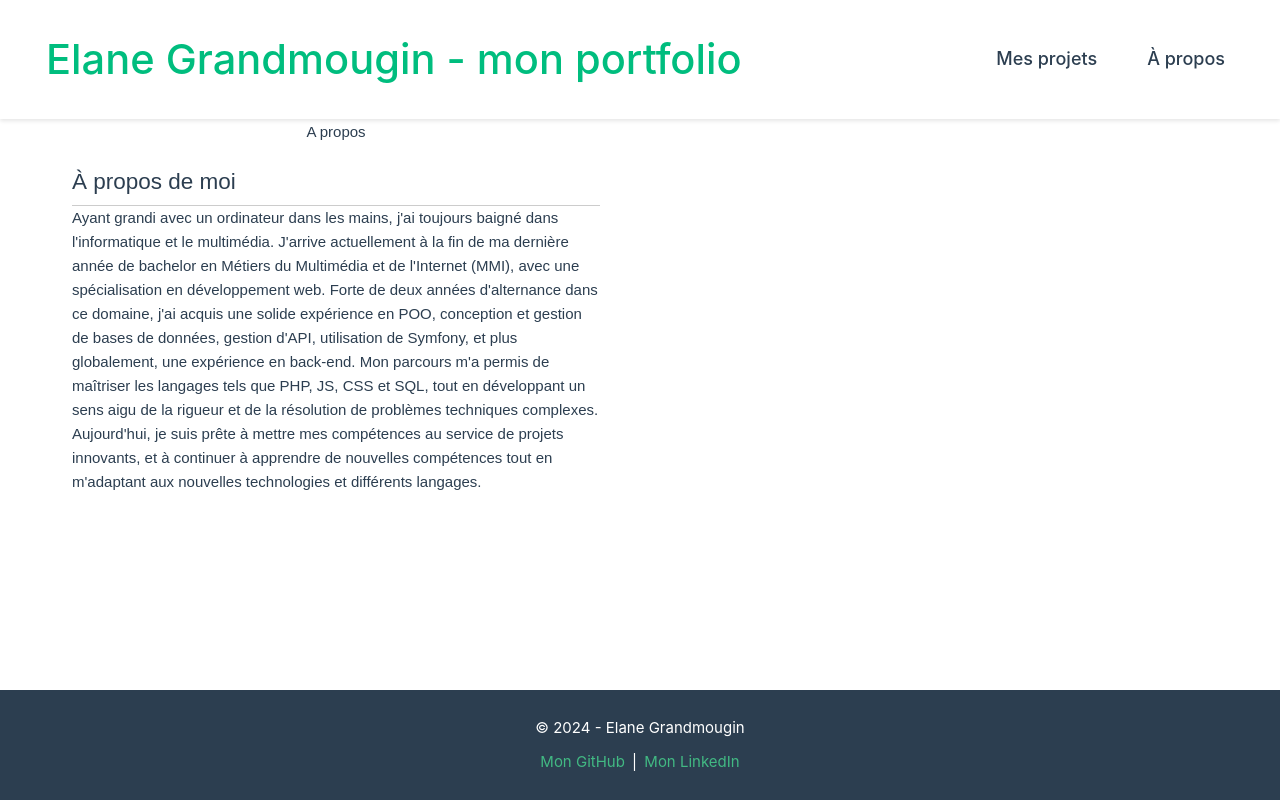
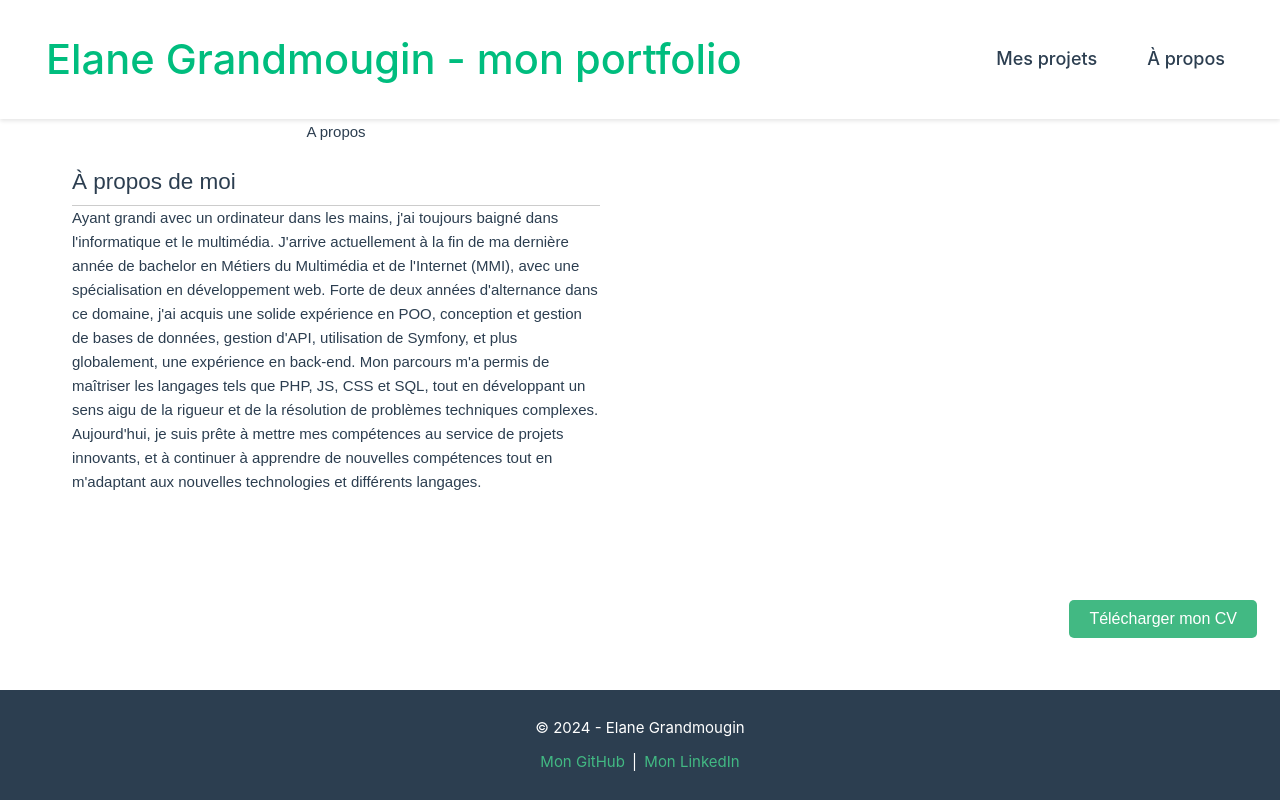
Before and after one commit to elaneg/portfolio_pro, a Vue app: page /apropos in a window 1280 px wide. Built offline with nearby package versions, Linux system fonts and the light colour scheme.

Commit message:
feat/cv :correction bouton télécharger cv

```diff
--- a/src/App.vue
+++ b/src/App.vue
@@ -95,7 +95,8 @@ body {
 
 /* Style du contenu principal */
 .main-content {
-    padding: 80px 20px 60px; /* Ajoute un padding supérieur pour éviter que le contenu ne soit caché sous le header fixe */
+    padding: 80px 20px 100px; /* Augmente le padding inférieur pour éviter le chevauchement avec le footer */
+    max-width: 1200px;
     margin: 0 auto;
     flex: 1; /* Permet au contenu principal de s'étendre pour occuper l'espace restant */
 }
@@ -136,7 +137,7 @@ body {
     }
 
     .main-content {
-        padding: 100px 20px 60px; /* Augmente le padding supérieur pour les écrans larges */
+        padding: 100px 20px 100px; /* Augmente le padding inférieur pour les écrans larges */
     }
 }
 </style>
--- a/src/components/Cv.vue
+++ b/src/components/Cv.vue
@@ -69,10 +69,10 @@ section h2 {
 
 /* Section pour le bouton de téléchargement */
 section.download {
-    position: fixed; /* Fixe le bouton en bas à droite */
-    bottom: 20px; /* Distance du bas de la fenêtre */
-    right: 20px; /* Distance du côté droit de la fenêtre */
-    text-align: right; /* Aligne le texte à droite */
+    position: fixed;
+    top: 75vh;
+    right: 20px;
+    text-align: right;
 }
 
 section.download button {
```
